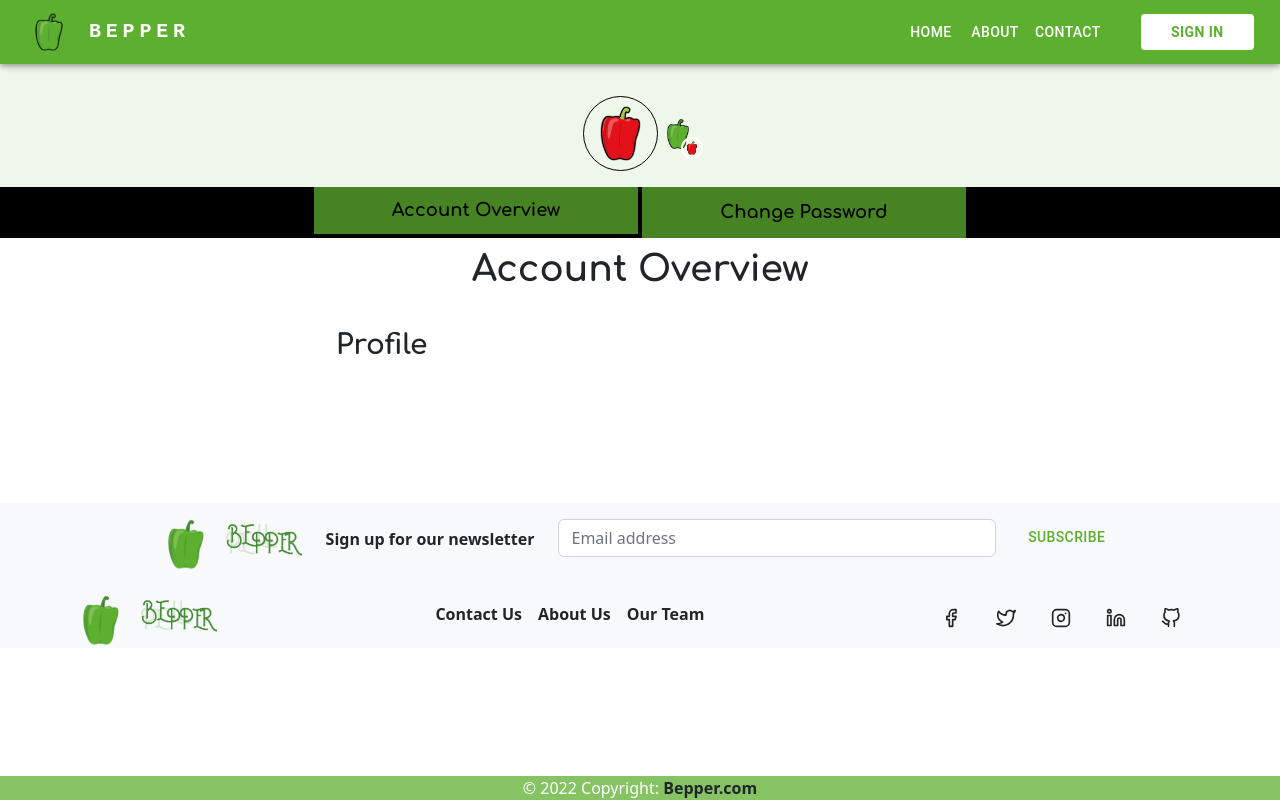
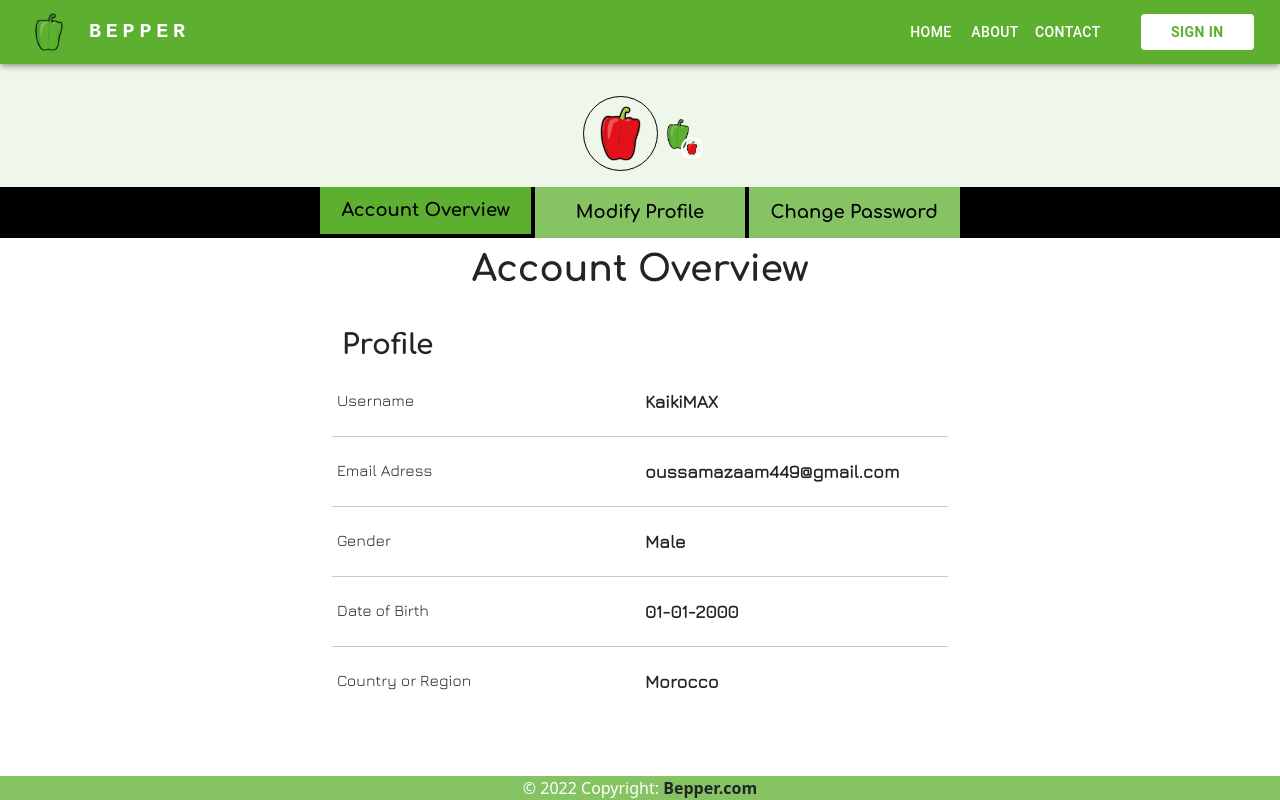
Before and after one commit to oussamaZAAM/bepper, a React (Create React App) app in the folder client/: page /test in a window 1280 px wide. Shown: the top 800 px of the page. Built offline with nearby package versions, Linux system fonts and the light colour scheme; a web font is replaced by a local one.

Commit message:
Control Inputs in Modify Profile Page

```diff
--- a/client/src/Components/Settings/ModifyProfile.js
+++ b/client/src/Components/Settings/ModifyProfile.js
@@ -17,44 +17,31 @@ import { useCookies } from 'react-cookie';
 const ModifyProfile = (props) => {
     const { REACT_APP_BASE_URL } = process.env;
 
-    const [infos, setInfos] = useState({username: '', email: (props.completing ? 'filler' : ''), gender: '', date: dayjs(''), region: ''});
-    const [gender, setGender] = useState('');
-    const [date, setDate] = useState(dayjs(''));
-    const [region, setRegion] = useState();
+    const [infos, setInfos] = useState({username: '', email: (props.completing ? 'filler' : ''), gender: '', birthday: dayjs(''), region: ''});
 
-    //Fetch User's Data
+    //Fetch User's Token
     const [cookie, setCookie, removeCookie] = useCookies("token");
     const userId = cookie.user;
-    const [user, setUser] = useState();
 
-    //Check Form Validity even though using preventDefault
-    // document.getElementByCl('myForm').checkValidity();
+
 
     const handleChange = (event) => {
         setInfos({...infos, [event.target.name]: event.target.value});
     }
-
-    const handleChangeGender = (event) => {
-        setGender(event.target.value);
-        setInfos({...infos, gender: event.target.value});
+    const handleChangeDate = (newValue) => {
+        setInfos({...infos, birthday: newValue});
     };
-
-    const handleChangeDate = (newValue) => {
-        setDate(newValue);
-        setInfos({...infos, date: newValue});
-    };
-
     const handleChangeRegion = (event, newValue) => {
-        setRegion(newValue);
         setInfos({...infos, region: newValue});
     };
 
+
+    //Check Infos Validity
     const today = dayjs(new Date());
-
     const handleSubmit = (event) => {
         event.preventDefault();
-        var birthYear = dayjs(infos.date).get('year');
-        if (today.diff(dayjs(infos.date), 'year') >= 18){
+        var birthYear = dayjs(infos.birthday).get('year');
+        if (today.diff(dayjs(infos.birthday), 'year') >= 18){
             if (birthYear >= 1900 && Object.keys(infos).every(x=>infos[x] !== '') && Object.keys(infos).every(x=>infos[x] !== null)){
                 //Send data to Parent
                 props.sendData(infos)
@@ -64,10 +51,18 @@ const ModifyProfile = (props) => {
         }
     }
 
+
+    //Fetch User's data
     useEffect(() =>{
       const fetchUser = async () => {
         const res = await axios.get(REACT_APP_BASE_URL+'/api/users/'+userId);
-        setUser(res.data);
+        setInfos({
+            ...infos,
+            username: res.data.username,
+            gender: res.data.gender,
+            birthday: res.data.birthday,
+            region: res.data.region,
+        })
       }
       fetchUser(userId);
     }, []);
@@ -91,7 +86,7 @@ const ModifyProfile = (props) => {
                     className='w-100 my-3'
                     required
                     onChange={handleChange}
-                    value={user ? user.username : infos.username}
+                    value={infos.username}
                     name='username'
                     type='text'
                     label="Username"
@@ -128,9 +123,10 @@ const ModifyProfile = (props) => {
                         labelId="demo-simple-select-filled-label"
                         id="demo-simple-select-filled"
                         required
-                        value={gender}
+                        value={infos.gender}
+                        name='gender'
                         label="Gender"
-                        onChange={handleChangeGender}
+                        onChange={handleChange}
                         sx={{
                             ':after': { borderBottomColor: 'rgba(93,175,47,255)' },
                           }}
@@ -148,7 +144,7 @@ const ModifyProfile = (props) => {
                                 <DesktopDatePicker
                                 label="Date of Birth"
                                 inputFormat="MM/DD/YYYY"
-                                value={date}
+                                value={infos.birthday}
                                 onChange={handleChangeDate}
                                 renderInput={(params) => <TextField {...params} />}
                                 />
@@ -161,6 +157,7 @@ const ModifyProfile = (props) => {
                             sx={{ width: 300 }}
                             options={countries}
                             onChange={handleChangeRegion}
+                            value={infos.region}
                             autoHighlight
                             getOptionLabel={(option) => option.label}
                             renderOption={(props, option) => (
--- a/client/src/Components/Test/Test.css
+++ b/client/src/Components/Test/Test.css
@@ -20,11 +20,13 @@
 }
 .settings-swapper{
     background-color: black;
+    width: 100%;
+    margin: 0 !important;
 }
 .settings-parameters{
     background: rgba(93, 175, 47, 0.75);
     padding: 10px 0;
-    transition: background-color 2s ease-out 10ms
+    transition: background-color 500ms ease-out 100ms;
 }
 .settings-parameters:hover{
     background: rgba(93, 175, 47, 1);
@@ -41,7 +43,8 @@
     color: #000000;
 }
 .account-overview{
-
+    width: 100%;
+    margin: 0 !important;
 }
 .overview-profile{
     display: flex;
@@ -52,3 +55,27 @@
 .overview-profile h3{
     margin: 10px;
 }
+.overview-settings{
+    width: 100%;
+    font-family: 'Jura', sans-serif;
+    margin: 5px 10px;
+    word-break: break-all;
+    font-size: 18px;
+    /* font-family: 'Akaya Kanadaka', cursive; */
+}
+.overview-settings b{
+    margin-left: 5px;
+}
+.overview-settings small{
+    margin-left: 5px;
+}
+hr{
+    width: 100%;
+}
+.modify-profile{
+    width: 100%;
+    margin: 0 !important;
+}
+.modify-textfield{
+    width: 100%;
+}
--- a/client/src/Components/Test/Test.js
+++ b/client/src/Components/Test/Test.js
@@ -1,8 +1,15 @@
-import React from 'react'
+import React, { useState } from 'react'
+
+import Avatar from '@mui/material/Avatar';
+import { Badge, Box, Button, FilledInput, FormControl, IconButton, InputAdornment, InputLabel } from '@mui/material';
+import { styled } from '@mui/material/styles';
+import Visibility from '@mui/icons-material/Visibility';
+import VisibilityOff from '@mui/icons-material/VisibilityOff';
+
 import './Test.css'
-import Avatar from '@mui/material/Avatar';
-import { Badge } from '@mui/material';
-import { styled } from '@mui/material/styles';
+import AccountOverview from '../Settings/AccountOverview';
+import ModifyProfile from '../Settings/ModifyProfile';
+import ChangePassword from '../Settings/ChangePassword';
 
 const sideBorder = 2;
 const clickedBorder = 4;
@@ -15,6 +22,52 @@ const SmallAvatar = styled(Avatar)(({ theme }) => ({
   }));
 
 const Test = () => {
+    const [swapper, setSwapper] = useState('overview');
+
+    const [current, setCurrent] = useState({
+        password: '',
+        showPassword: false,
+      });
+    const [newOne, setNewOne] = useState({
+        password: '',
+        showPassword: false,
+      });
+    const [verify, setVerify] = useState({
+        password: '',
+        showPassword: false,
+      });
+
+      const handleChange = (arg, event) => {
+        switch (arg) {
+            case 'current':
+                setCurrent({ ...current, password: event.target.value });
+                break;
+            case 'newOne':
+                setNewOne({ ...newOne, password: event.target.value });
+                break;
+            case 'verify':
+                setVerify({ ...verify, password: event.target.value });
+                break;
+        }
+      };
+
+      const handleClickShowPassword = (arg) => {
+        switch (arg) {
+            case 'current':
+                setCurrent({...current, showPassword: !current.showPassword});
+                break;
+            case 'newOne':
+                setNewOne({...newOne, showPassword: !newOne.showPassword});
+                break;
+            case 'verify':
+                setVerify({...verify, showPassword: !verify.showPassword});
+                break;
+        }
+      };
+
+      const handleMouseDownPassword = (event) => {
+        event.preventDefault();
+      };
   return (
     <div className='dashboard'>
         <div className='avatar-container'>
@@ -35,32 +88,51 @@ const Test = () => {
             </Badge>
         </div>
         <div className='settings'>
+            {/* Settings Swapper */}
             <div className='settings-swapper row'>
                 <div className='col-0 col-md-1 col-lg-2 col-xl-3'></div>
-                <div
-                    className='flex-center settings-parameters col-6 col-md-5 col-lg-4 col-xl-3'
-                    style={{borderBottom: 'solid '+clickedBorder+'px black',
-                            borderRight: 'solid '+sideBorder+'px black'}}>
-                    <b className='settings-labels'>Account Overview</b>
-                </div>
-                <div
-                    className='flex-center settings-parameters col-6 col-md-5 col-lg-4 col-xl-3'
-                    style={{borderBottom: 'solid '+unClickedBorder+'px black',
-                            borderLeft: 'solid '+sideBorder+'px black'}}>
-                    <b className='settings-labels'>Change Password</b>
-                </div>
-                <div className='col-0 col-md-1 col-lg-2 col-xl-'></div>
-            </div>
-            <div className='account-overview row'>
-                <div className='col-0 col-md-1 col-lg-2 col-xl-3'></div>
-                <div className='flex-column-css col-12 col-md-10 col-lg-8 col-xl-6'>
-                    <h3 style={{fontSize: '36px'}} className='title'>Account Overview</h3>
-                    <div className='overview-profile'>
-                        <h3 className='title'>Profile</h3>
+                <div className='flex-center col-12 col-md-10 col-lg-8 col-xl-6 row settings-swapper-wrapper'>
+                    <div
+                        className='flex-center settings-parameters col-4 col-md-4 col-lg-4 col-xl-4'
+                        style={{borderBottom: 'solid '+(swapper==='overview' ? clickedBorder : '0')+'px black',
+                                borderRight: 'solid '+((swapper==='overview'||'profile') ? sideBorder : '0')+'px black',
+                                backgroundColor: swapper==='overview' && 'rgba(93, 175, 47, 1)'}}
+                                onClick={()=>setSwapper('overview')}
+                                >
+                        <b className='settings-labels'>Account Overview</b>
+                    </div>
+                    <div
+                        className='flex-center settings-parameters col-4 col-md-4 col-lg-4 col-xl-4'
+                        style={{borderBottom: 'solid '+(swapper==='profile' ? clickedBorder : '0')+'px black',
+                                borderLeft: 'solid '+((swapper==='overview'||'profile') ? sideBorder : '0')+'px black',
+                                borderRight: 'solid '+((swapper==='profile'||'password') ? sideBorder : '0')+'px black',
+                                backgroundColor: swapper==='profile' && 'rgba(93, 175, 47, 1)'}}
+                                onClick={()=>setSwapper('profile')}
+                                >
+                        <b className='settings-labels'>Modify Profile</b>
+                    </div>
+                    <div
+                        className='flex-center settings-parameters col-4 col-md-4 col-lg-4 col-xl-4'
+                        style={{borderBottom: 'solid '+(swapper==='password' ? clickedBorder : '0')+'px black',
+                                borderLeft: 'solid '+((swapper==='profile'||'password') ? sideBorder : '0')+'px black',
+                                backgroundColor: swapper==='password' && 'rgba(93, 175, 47, 1)'}}
+                                onClick={()=>setSwapper('password')}
+                                >
+                        <b className='settings-labels'>Change Password</b>
                     </div>
                 </div>
                 <div className='col-0 col-md-1 col-lg-2 col-xl-3'></div>
             </div>
+
+            {/* Account Overview */}
+            {swapper === 'overview' && <AccountOverview />}
+
+            {/* Modify Profile */}
+            {swapper === 'profile' && <ModifyProfile />}
+
+            {/* Change Password */}
+            {swapper === 'password' && <ChangePassword />}
+
         </div>
     </div>
   )
```
